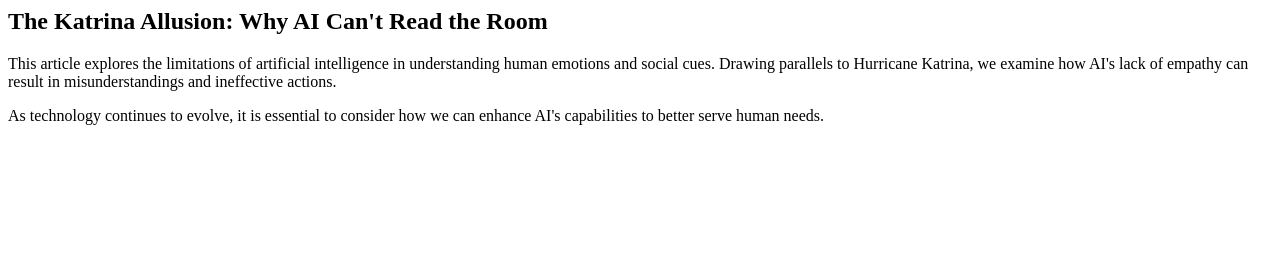
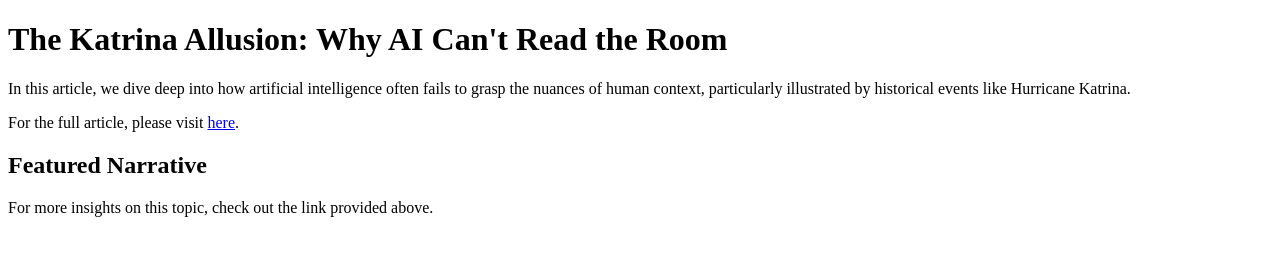
Before and after one commit to jamieturner-writer/jamieturner-writer.github.io, a plain HTML site: page index.html in a window 1280 px wide. Drawn offline with Linux system fonts and the light colour scheme.

Commit message:
Updated index.html to replace the "Den of the Faithful" article with "The Katrina Allusion: Why AI Can't Read the Room".

```diff
--- a/index.html
+++ b/index.html
@@ -1,5 +1,16 @@
-<article>
+<!DOCTYPE html>
+<html lang="en">
+<head>
+    <meta charset="UTF-8">
+    <meta name="viewport" content="width=device-width, initial-scale=1.0">
+    <title>The Katrina Allusion: Why AI Can't Read the Room</title>
+    <meta name="description" content="Exploring the limitations of AI in understanding human emotions and contexts.">
+</head>
+<body>
     <h1>The Katrina Allusion: Why AI Can't Read the Room</h1>
-    <p>This article explores the limitations of artificial intelligence in understanding human emotions and social cues. Drawing parallels to Hurricane Katrina, we examine how AI's lack of empathy can result in misunderstandings and ineffective actions.</p>
-    <p>As technology continues to evolve, it is essential to consider how we can enhance AI's capabilities to better serve human needs.</p>
-</article>
+    <p>In this article, we dive deep into how artificial intelligence often fails to grasp the nuances of human context, particularly illustrated by historical events like Hurricane Katrina.</p>
+    <p>For the full article, please visit <a href="https://medium.com/@mrsjamieturner109/the-katrina-allusion-why-ai-cant-read-the-room-e42461c36b9a">here</a>.</p>
+    <h2>Featured Narrative</h2>
+    <p>For more insights on this topic, check out the link provided above.</p>
+</body>
+</html>
```
